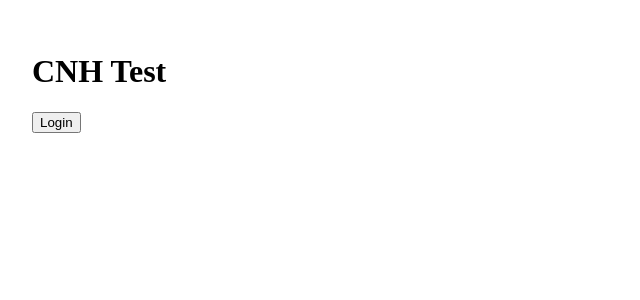
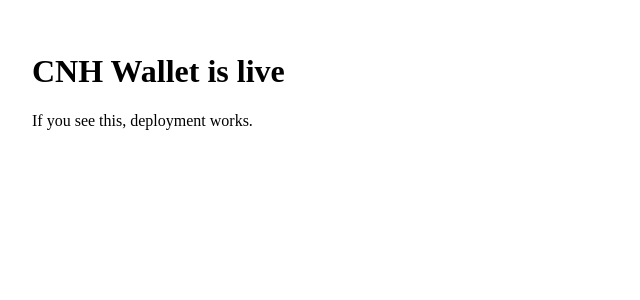
Before and after one commit to Christiouk/cnh-wallet, a Next.js app: page / in a window 1280 px wide. Shown: the top 300 px of the page, without its empty margins (0-640 px from the left). Built offline with nearby package versions, Linux system fonts and the light colour scheme; no server answers.

Commit message:
Update page.tsx

```diff
--- a/app/page.tsx
+++ b/app/page.tsx
@@ -1,22 +1,8 @@
-'use client';
-
-import { usePrivy } from '@privy-io/react-auth';
-
 export default function Page() {
-  const { login, logout, authenticated, user } = usePrivy();
-
   return (
     <main style={{ padding: 24 }}>
-      <h1>CNH Test</h1>
-
-      {!authenticated ? (
-        <button onClick={login}>Login</button>
-      ) : (
-        <>
-          <p>Logged in as: {user?.email?.address ?? 'unknown'}</p>
-          <button onClick={logout}>Logout</button>
-        </>
-      )}
+      <h1>CNH Wallet is live</h1>
+      <p>If you see this, deployment works.</p>
     </main>
   );
 }
```
